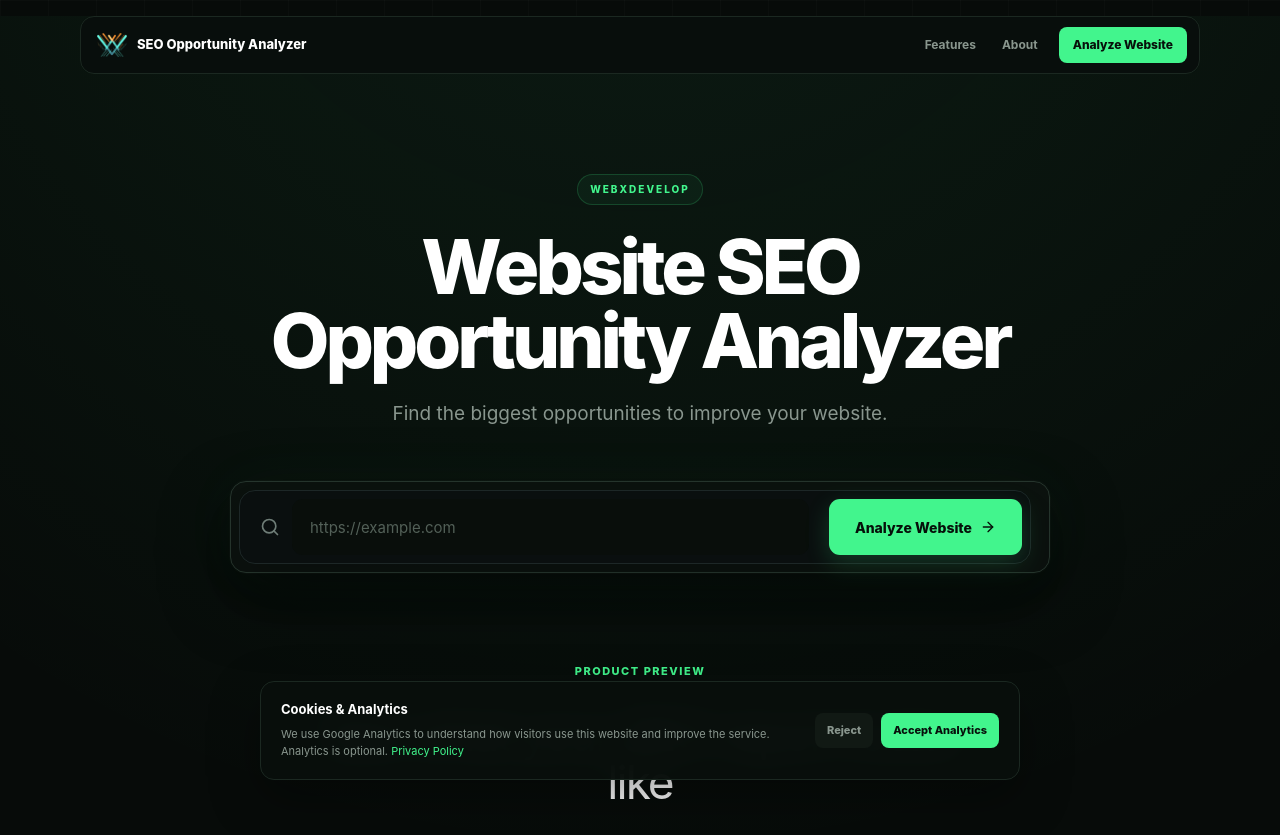
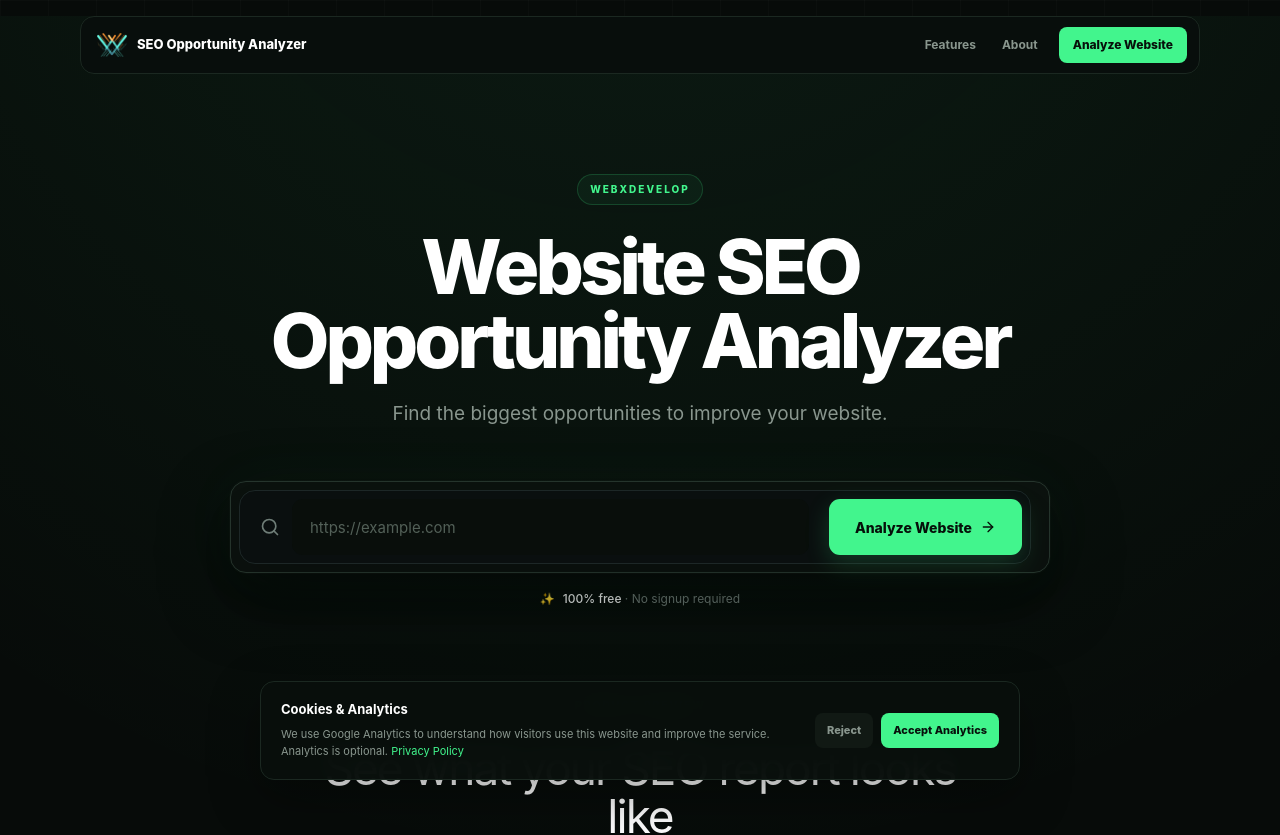
Before and after one commit to sppant/website-analyzer, a React (Vite) app in the folder client/: page / in a window 1280 px wide. Shown: the top 835 px of the page. Built offline with nearby package versions, Linux system fonts and the light colour scheme; no server answers.

Commit message:
Add free tool disclaimer

```diff
--- a/client/src/App.css
+++ b/client/src/App.css
@@ -157,7 +157,7 @@ form {
   position: relative;
 
   width: min(820px, 100%);
-  margin: 0 auto 72px;
+  margin: 0 auto 18px;
 
   display: grid;
   grid-template-columns: 1fr auto;
--- a/client/src/components/AnalyzerForm.tsx
+++ b/client/src/components/AnalyzerForm.tsx
@@ -55,6 +55,15 @@ function AnalyzerForm({
         </div>
       </form>
 
+      <p className="mt-3 flex items-center justify-center gap-2 text-xs text-text-muted">
+        <span aria-hidden="true">✨</span>
+        <span>
+          <strong className="font-medium text-text-primary">100% free</strong>
+          {" · "}
+          No signup required
+        </span>
+      </p>
+
       {error && (
         <p
           role="alert"
```
